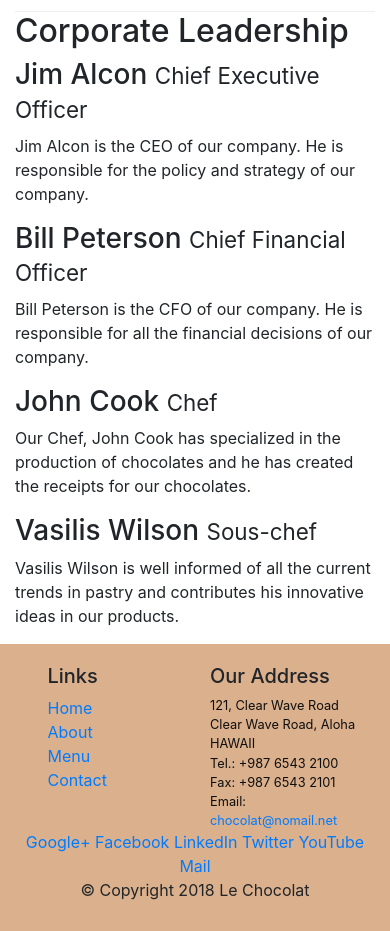
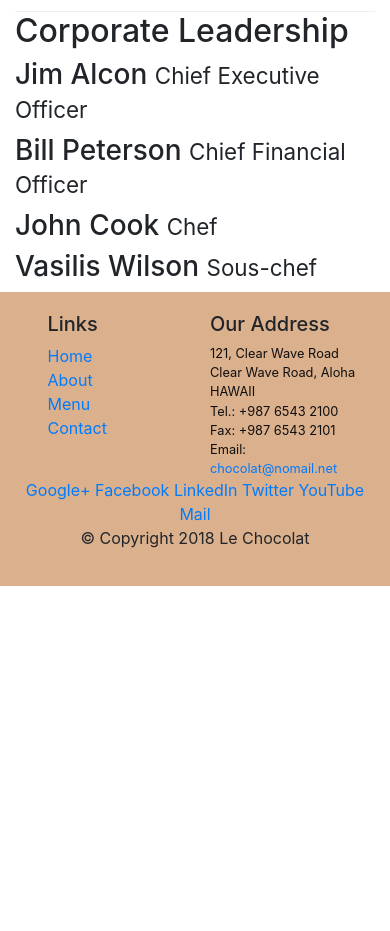
Before and after one commit to geofeid/leChocolat-, a website: page aboutus.html in a window 390 px wide. Shown: the part 880-1811 px from the top of the page. After the commit the page ends 1466 px from the top, so only its background shows below. Drawn offline with nearby package versions, Linux system fonts and the light colour scheme.

Commit message:
Bootstrap Assignment 1 Task 3

```diff
--- a/aboutus.html
+++ b/aboutus.html
@@ -2,7 +2,9 @@
 <html lang="en">
 
 <head>
-
+    <meta charset="utf-8">
+    <meta name="viewport" content="width=device-width, initial-scale=1, shrink-to-fit=no">
+    <meta http-equiv="x-ua-compatible" content="ie=edge">
 
     <title>Le Chocolat</title>
 <link rel="stylesheet" href="node_modules/bootstrap/dist/css/bootstrap.min.css">
@@ -47,13 +49,13 @@
             <div class="col-12">
                 <h2>Corporate Leadership</h2>
                 <h3>Jim Alcon <small>Chief Executive Officer </small></h3>
-                <p>Jim Alcon is the CEO of our company. He is responsible for the policy and strategy of our company. </p>
+                <p class="d-none d-sm-block" >Jim Alcon is the CEO of our company. He is responsible for the policy and strategy of our company. </p>
                 <h3>Bill Peterson  <small>Chief Financial Officer </small></h3>
-                <p>Bill Peterson is the CFO of our company. He is responsible for all the financial decisions of our company. </p>
+                <p class="d-none d-sm-block">Bill Peterson is the CFO of our company. He is responsible for all the financial decisions of our company. </p>
                 <h3>John Cook <small>Chef</small></h3>
-                <p>Our Chef, John Cook has specialized in the production of chocolates and he has created the receipts for our chocolates. </p>
+                <p class="d-none d-sm-block">Our Chef, John Cook has specialized in the production of chocolates and he has created the receipts for our chocolates. </p>
                 <h3>Vasilis Wilson  <small>Sous-chef </small></h3>
-                <p>Vasilis Wilson is well informed of all the current trends in pastry and contributes his innovative ideas in our products. </p>
+                <p class="d-none d-sm-block">Vasilis Wilson is well informed of all the current trends in pastry and contributes his innovative ideas in our products. </p>
             </div>
        </div>
 
```
Also changed, not shown: index.html (+3 -3 lines).
